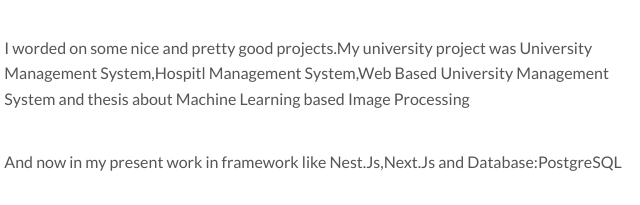
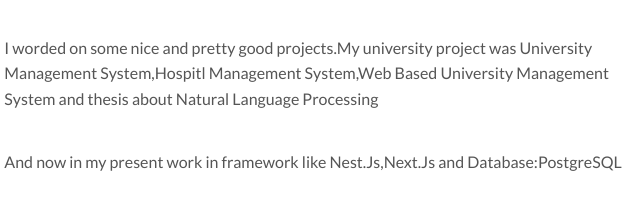
Before and after one commit to MehedyHasan10/siam.github.io, a plain HTML site: page index.html in a window 1280 px wide. Shown: the part 578-783 px from the top of the page, 481-1121 px from the left. Drawn offline with nearby package versions, Linux system fonts and the light colour scheme.

Commit message:
Update index.html

```diff
--- a/index.html
+++ b/index.html
@@ -111,7 +111,7 @@
 
               <p>I am Md.Mehedy Hasan Siam.I am student.Now I am studying B.sc in Computer Science & Engineering at American International University-Bangladesh</p>
               <br>
-              <p>I worded on some nice and pretty good projects.My university project was University Management System,Hospitl Management System,Web Based University Management System and thesis about Machine Learning based Image Processing</p>
+              <p>I worded on some nice and pretty good projects.My university project was University Management System,Hospitl Management System,Web Based University Management System and thesis about Natural Language Processing</p>
               <br>
               <p>And now in my present work in framework like Nest.Js,Next.Js and Database:PostgreSQL</p>
               </div>
```
